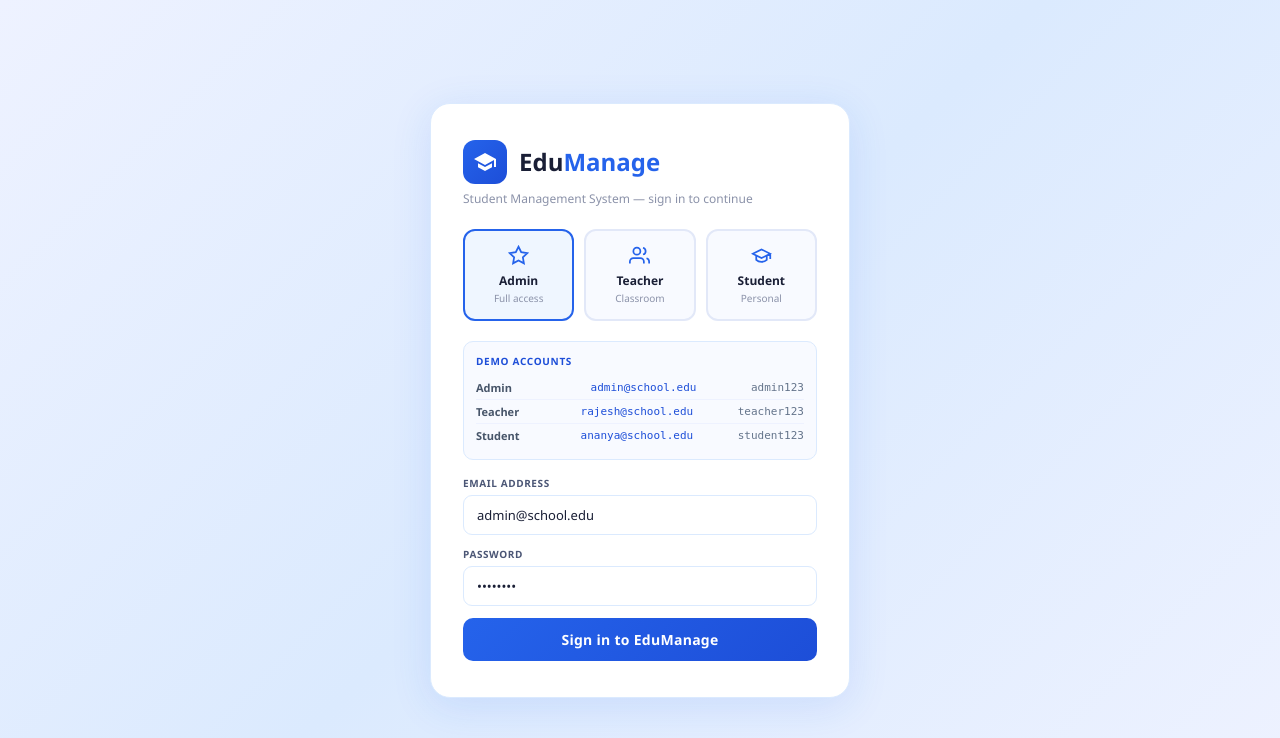
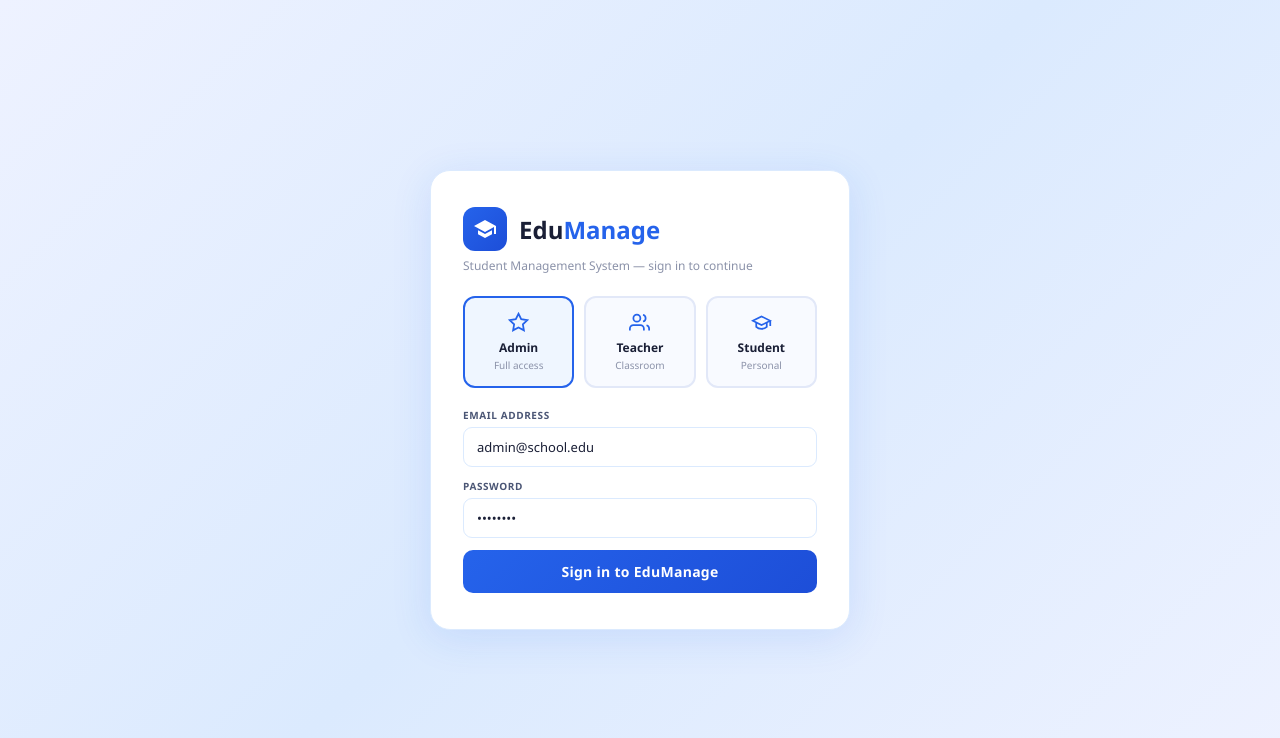
Before and after one commit to dshankar0408-netizen/edumanage, a Flask app: page / in a window 1280 px wide. Shown: the top 738 px of the page. Run offline with Flask 3, Linux system fonts and the light colour scheme.

Commit message:
Remove demo accounts from login.html
Removed demo accounts section from login page.

```diff
--- a/edumanager/templates/login.html
+++ b/edumanager/templates/login.html
@@ -59,12 +59,6 @@ body{font-family:'Segoe UI',system-ui,sans-serif;background:linear-gradient(135d
       <div class="rc-n">Student</div><div class="rc-s">Personal</div>
     </div>
   </div>
-  <div class="demo-accounts">
-    <div class="demo-title">Demo accounts</div>
-    <div class="demo-row"><span class="demo-role">Admin</span><span class="demo-email">admin@school.edu</span><span class="demo-pw">admin123</span></div>
-    <div class="demo-row"><span class="demo-role">Teacher</span><span class="demo-email">rajesh@school.edu</span><span class="demo-pw">teacher123</span></div>
-    <div class="demo-row"><span class="demo-role">Student</span><span class="demo-email">ananya@school.edu</span><span class="demo-pw">student123</span></div>
-  </div>
   <div class="fl"><label>Email address</label><input type="email" id="email" value="admin@school.edu" placeholder="you@school.edu"></div>
   <div class="fl"><label>Password</label><input type="password" id="password" value="admin123" placeholder="••••••••" onkeydown="if(event.key==='Enter')doLogin()"></div>
   <div class="err" id="errMsg"></div>
```
